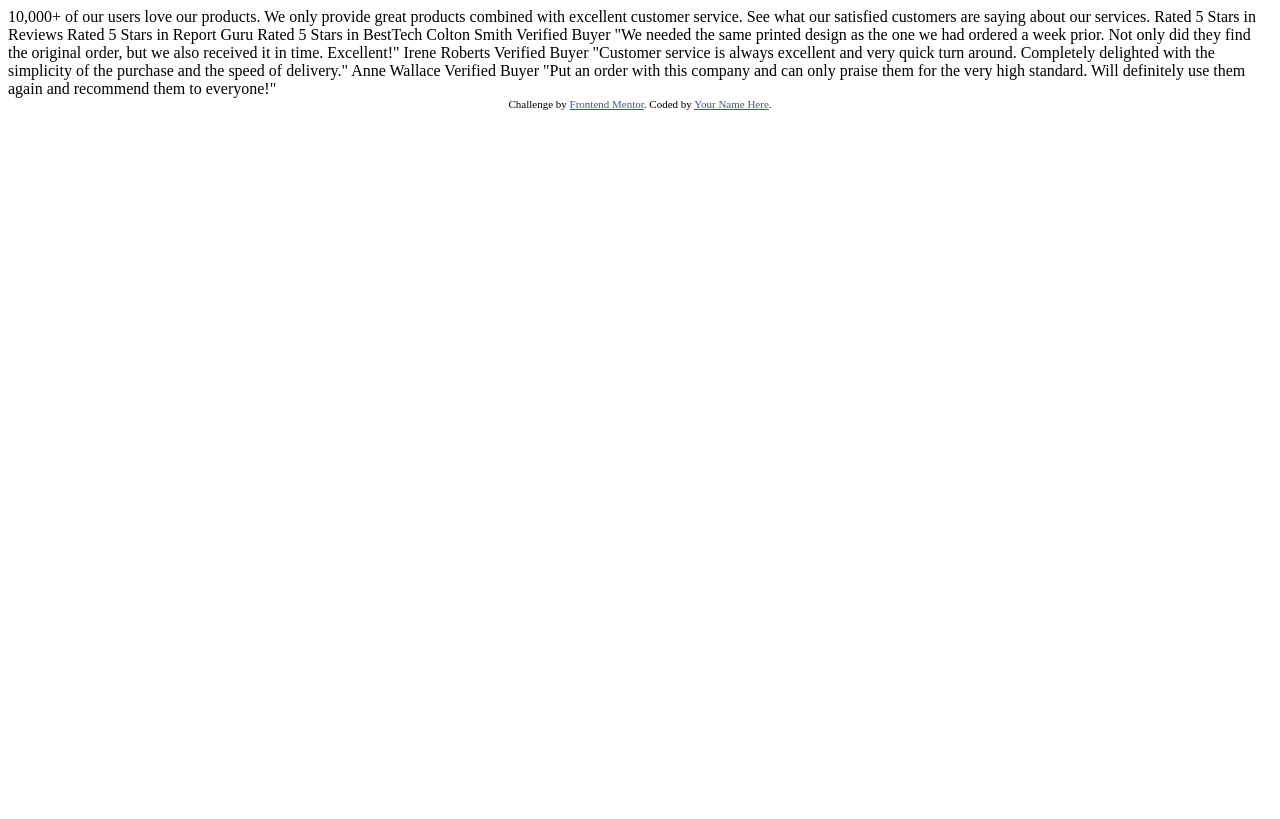
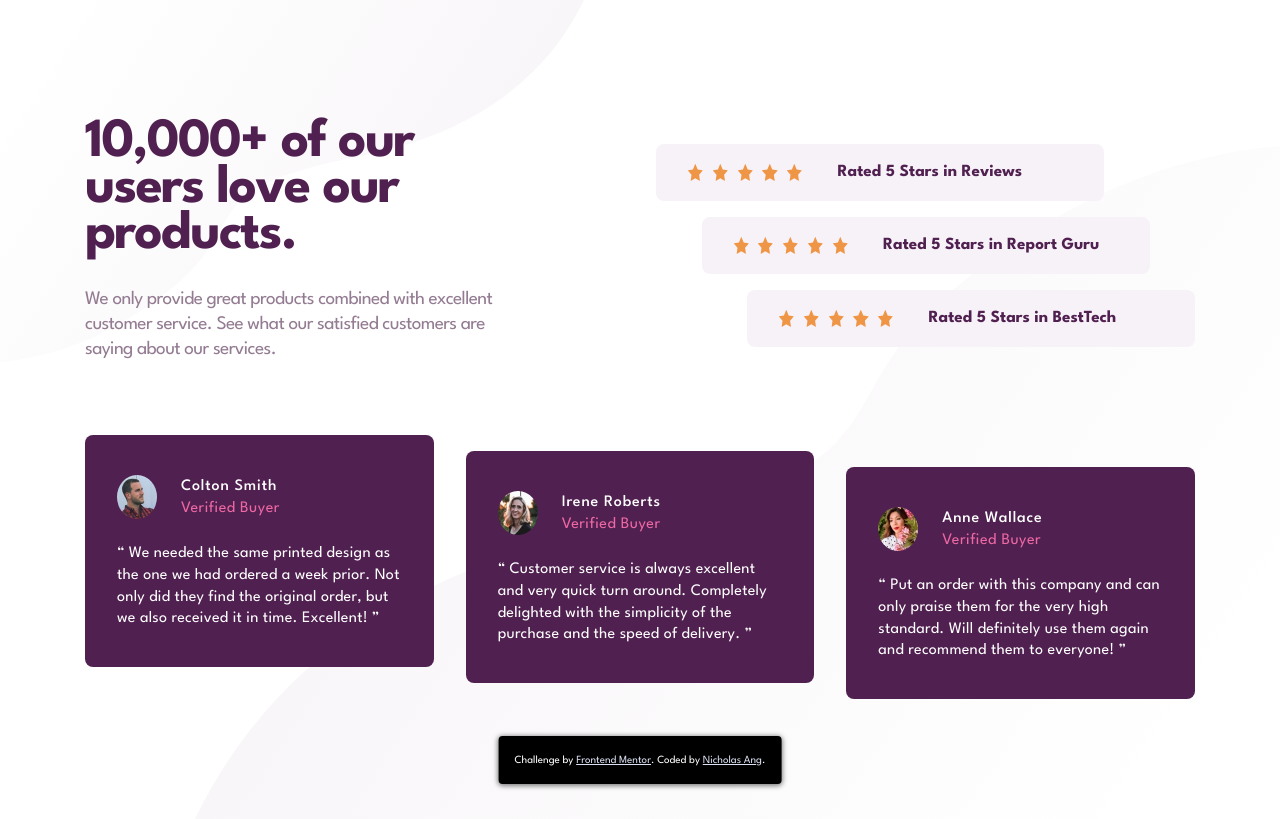
Before and after one commit to birdfoot/frontend-mentor__social-proof-section, a plain HTML site: page index.html in a window 1280 px wide. Drawn offline with Linux system fonts and the light colour scheme.

Commit message:
Added completed challenge

```diff
--- a/index.html
+++ b/index.html
@@ -11,51 +11,119 @@
       sizes="32x32"
       href="./images/favicon-32x32.png"
     />
-
+    <link rel="preconnect" href="https://fonts.googleapis.com" />
+    <link rel="preconnect" href="https://fonts.gstatic.com" crossorigin />
+    <link
+      href="https://fonts.googleapis.com/css2?family=League+Spartan:wght@400;500;700&display=swap"
+      rel="stylesheet"
+    />
+    <link rel="stylesheet" href="./style.css" />
     <title>Frontend Mentor | Social proof section</title>
-
-    <!-- Feel free to remove these styles or customise in your own stylesheet 👍 -->
-    <style>
-      .attribution {
-        font-size: 11px;
-        text-align: center;
-      }
-      .attribution a {
-        color: hsl(228, 45%, 44%);
-      }
-    </style>
   </head>
   <body>
-    10,000+ of our users love our products.
-
-    We only provide great products combined with excellent customer service.
-    See what our satisfied customers are saying about our services.
-
-    Rated 5 Stars in Reviews
-    Rated 5 Stars in Report Guru
-    Rated 5 Stars in BestTech
-
-    Colton Smith
-    Verified Buyer
-    "We needed the same printed design as the one we had ordered a week prior.
-    Not only did they find the original order, but we also received it in time.
-    Excellent!"
-
-    Irene Roberts
-    Verified Buyer
-    "Customer service is always excellent and very quick turn around. Completely
-    delighted with the simplicity of the purchase and the speed of delivery."
-
-    Anne Wallace
-    Verified Buyer
-    "Put an order with this company and can only praise them for the very high
-    standard. Will definitely use them again and recommend them to everyone!"
-
-    <div class="attribution">
+    <main class="container layout">
+      <section class="intro">
+        <h1 class="page-title">
+          10,000+ of our<br />
+          users love our<br />
+          products.
+        </h1>
+        <p class="page-intro">
+          We only provide great products combined with excellent customer
+          service. See what our satisfied customers are saying about our
+          services.
+        </p>
+      </section>
+      <section class="ratings">
+        <div class="rating">
+          <div class="rating__stars">
+            <img src="./images/icon-star.svg" alt="" />
+            <img src="./images/icon-star.svg" alt="" />
+            <img src="./images/icon-star.svg" alt="" />
+            <img src="./images/icon-star.svg" alt="" />
+            <img src="./images/icon-star.svg" alt="" />
+          </div>
+          <div class="rating__desc">Rated 5 Stars in Reviews</div>
+        </div>
+        <div class="rating">
+          <div class="rating__stars">
+            <img src="./images/icon-star.svg" alt="" />
+            <img src="./images/icon-star.svg" alt="" />
+            <img src="./images/icon-star.svg" alt="" />
+            <img src="./images/icon-star.svg" alt="" />
+            <img src="./images/icon-star.svg" alt="" />
+          </div>
+          <div class="rating__desc">Rated 5 Stars in Report Guru</div>
+        </div>
+        <div class="rating">
+          <div class="rating__stars">
+            <img src="./images/icon-star.svg" alt="" />
+            <img src="./images/icon-star.svg" alt="" />
+            <img src="./images/icon-star.svg" alt="" />
+            <img src="./images/icon-star.svg" alt="" />
+            <img src="./images/icon-star.svg" alt="" />
+          </div>
+          <div class="rating__desc">Rated 5 Stars in BestTech</div>
+        </div>
+      </section>
+      <section class="testimonials">
+        <div class="testimonial">
+          <div class="buyer">
+            <img
+              src="./images/image-colton.jpg"
+              alt=""
+              class="buyer__portrait"
+            />
+            <div class="buyer__info">
+              <span class="buyer__name">Colton Smith</span>
+              <span class="buyer__type">Verified Buyer</span>
+            </div>
+          </div>
+          <p class="buyer__remarks">
+            We needed the same printed design as the one we had ordered a week
+            prior. Not only did they find the original order, but we also
+            received it in time. Excellent!
+          </p>
+        </div>
+        <div class="testimonial">
+          <div class="buyer">
+            <img
+              src="./images/image-irene.jpg"
+              alt=""
+              class="buyer__portrait"
+            />
+            <div class="buyer__info">
+              <span class="buyer__name">Irene Roberts</span>
+              <span class="buyer__type">Verified Buyer</span>
+            </div>
+          </div>
+          <p class="buyer__remarks">
+            Customer service is always excellent and very quick turn around.
+            Completely delighted with the simplicity of the purchase and the
+            speed of delivery.
+          </p>
+        </div>
+        <div class="testimonial">
+          <div class="buyer">
+            <img src="./images/image-anne.jpg" alt="" class="buyer__portrait" />
+            <div class="buyer__info">
+              <span class="buyer__name">Anne Wallace</span>
+              <span class="buyer__type">Verified Buyer</span>
+            </div>
+          </div>
+          <p class="buyer__remarks">
+            Put an order with this company and can only praise them for the very
+            high standard. Will definitely use them again and recommend them to
+            everyone!
+          </p>
+        </div>
+      </section>
+    </main>
+    <footer class="attribution">
       Challenge by
       <a href="https://www.frontendmentor.io?ref=challenge" target="_blank"
         >Frontend Mentor</a
-      >. Coded by <a href="#">Your Name Here</a>.
-    </div>
+      >. Coded by <a href="#">Nicholas Ang</a>.
+    </footer>
   </body>
 </html>
--- /dev/null
+++ b/style.css
@@ -0,0 +1,266 @@
+:root {
+  --clr-primary: hsl(300, 43%, 22%);
+  --clr-secondary: hsl(333, 80%, 67%);
+  --clr-neutral-200: hsl(303, 10%, 53%);
+  --clr-neutral-100: hsl(300, 24%, 96%);
+  --clr-white: hsl(0, 0%, 100%);
+
+  --max-page-width: 1110px;
+  --gutter-page: 1rem;
+}
+
+*, *::before, *::after {
+  box-sizing: border-box;
+}
+
+body {
+  margin: 0;
+  min-height: 100svh;
+  font-family: "League Spartan", sans-serif;
+  font-size: 0.9375rem;
+  line-height: 1.5;
+  background-image: url("./images/bg-pattern-top-mobile.svg"), url("./images/bg-pattern-bottom-desktop.svg");
+  background-repeat: no-repeat, no-repeat;
+  background-position: 0 0, 100% 100%;
+  -webkit-font-smoothing: antialiased;
+  -moz-osx-font-smoothing: grayscale;
+}
+
+.container {
+  max-width: var(--max-page-width);
+  margin: 5rem 1.5rem;
+}
+
+.layout {
+  display: grid;
+  grid-template-areas:
+    "intro"
+    "ratings"
+    "testimonials"
+  ;
+  gap: 2.5rem;
+}
+
+.intro {
+  grid-area: "intro";
+
+}
+
+.page-title {
+  font-size: 2.5rem;
+  font-weight: 700;
+  line-height: 0.83;
+  letter-spacing: -0.03em;
+  text-align: center;
+  color: var(--clr-primary);
+  margin: 0 0 1.35rem;
+}
+
+.page-intro {
+  font-size: 1.2rem;
+  line-height: 1.3;
+  letter-spacing: -0.03em;
+  text-align: center;
+  color: var(--clr-neutral-200);
+  margin: 0 auto;
+  max-width: 26rem;
+}
+
+.ratings {
+  grid-area: ratings;
+  display: flex;
+  flex-direction: column;
+  gap: 1rem;
+}
+
+.rating {
+  display: flex;
+  flex-direction: column;
+  gap: 0.85rem;
+  padding: 1rem;
+  text-align: center;
+  background-color: var(--clr-neutral-100);
+  color: var(--clr-primary);
+  border-radius: 8px;
+  font-weight: 700;
+  font-size: 17px;
+  line-height: 1;
+}
+
+.rating__stars {
+  display: flex;
+  justify-content: center;
+  gap: 0.6rem;
+}
+
+.rating__stars img {
+  width: 0.95rem;
+  aspect-ratio: 1;
+}
+
+.testimonials {
+  grid-area: testimonials;
+  display: flex;
+  flex-direction: column;
+}
+
+.testimonial {
+  display: flex;
+  flex-direction: column;
+  background-color: var(--clr-primary);
+  padding: 2.5rem 2rem 2rem;
+  border-radius: 8px;
+  font-size: 1rem;
+  margin: 0.5rem 0;
+}
+
+.buyer {
+  display: flex;
+  gap: 1.5rem;
+  margin-bottom: 1.5rem;
+}
+
+.buyer__portrait {
+  width: 2.5rem;
+  aspect-ratio: 1;
+  border-radius: 50%;
+}
+
+.buyer__info {
+  display: flex;
+  flex-direction: column;
+  justify-content: center;
+}
+
+.buyer__name {
+  font-weight: 500;
+  letter-spacing: 0.05em;
+  color: var(--clr-white);
+}
+
+.buyer__type {
+  letter-spacing: 0.03em;
+  line-height: 1.3;
+  color: var(--clr-secondary);
+  font-weight: 400;
+}
+
+.buyer__remarks {
+  letter-spacing: 0.015em;
+  line-height: 1.35;
+  color: var(--clr-white);
+  margin: 0;
+}
+
+.buyer__remarks::before {
+  content: open-quote;
+}
+
+.buyer__remarks::after {
+  content: close-quote;
+}
+
+/* MISC */
+.attribution {
+  width: fit-content;
+  background-color: black;
+  color: white;
+  padding: 1rem;
+  position: relative;
+  bottom: 1rem;
+  left: 50%;
+  transform: translateX(-50%);
+  border-radius: 4px;
+  font-size: 0.6875rem;
+  text-align: center;
+  box-shadow: 0 1px 5px 1px hsla(0, 0%, 0%, 0.5);
+}
+.attribution a {
+  color: hsl(228, 45%, 90%);
+}
+
+/* MOBILE-SPECIFIC */
+@media screen and (max-width: 375px) {
+  body {
+    background-image: url("./images/bg-pattern-top-mobile.svg"), url("./images/bg-pattern-bottom-mobile.svg");
+  }
+}
+
+/* DESKTOP VIEW */
+@media screen and (min-width: 1200px) {
+  body {
+    background-image: url("./images/bg-pattern-top-desktop.svg"), url("./images/bg-pattern-bottom-desktop.svg");
+    background-repeat: no-repeat, no-repeat;
+    background-position: 0 0, 100% 100%;
+  }
+
+  .container {
+    padding: 7.5rem var(--gutter-page);
+    margin: 0 auto;
+    max-width: calc(var(--max-page-width) + var(--gutter-page) * 2);
+  }
+
+  .layout {
+    grid-template-columns: repeat(2, 1fr);
+    grid-template-areas:
+      "intro ratings"
+      "testimonials testimonials"
+    ;
+    gap: 2rem;
+  }
+
+  .page-title {
+    text-align: start;
+    font-size: 3.45rem;
+    margin-bottom: 1.9rem;
+  }
+
+  .page-intro {
+    text-align: start;
+    margin-left: 0;
+  }
+
+  .ratings {
+    margin-top: 1.5rem;
+    gap: 1rem;
+  }
+
+  .rating {
+    flex-direction: row;
+    width: 28rem;
+    padding: 1.25rem 2rem;
+    gap: 2.2rem;
+  }
+
+  .rating:nth-child(2) {
+    align-self: center;
+  }
+
+  .rating:nth-child(3) {
+    align-self: end;
+  }
+
+  .testimonials {
+    flex-direction: row;
+    justify-content: space-around;
+    gap: 2rem;
+  }
+
+  .testimonial {
+    flex-basis: 33%;
+    margin: 2.5rem 0 0;
+    height: 14.5rem;
+  }
+
+  .testimonial:nth-child(2) {
+    margin-top: 3.5rem;
+  }
+
+  .testimonial:nth-child(3) {
+    margin-top: 4.5rem;
+  }
+
+  .attribution {
+    position: fixed;
+  }
+}
```
